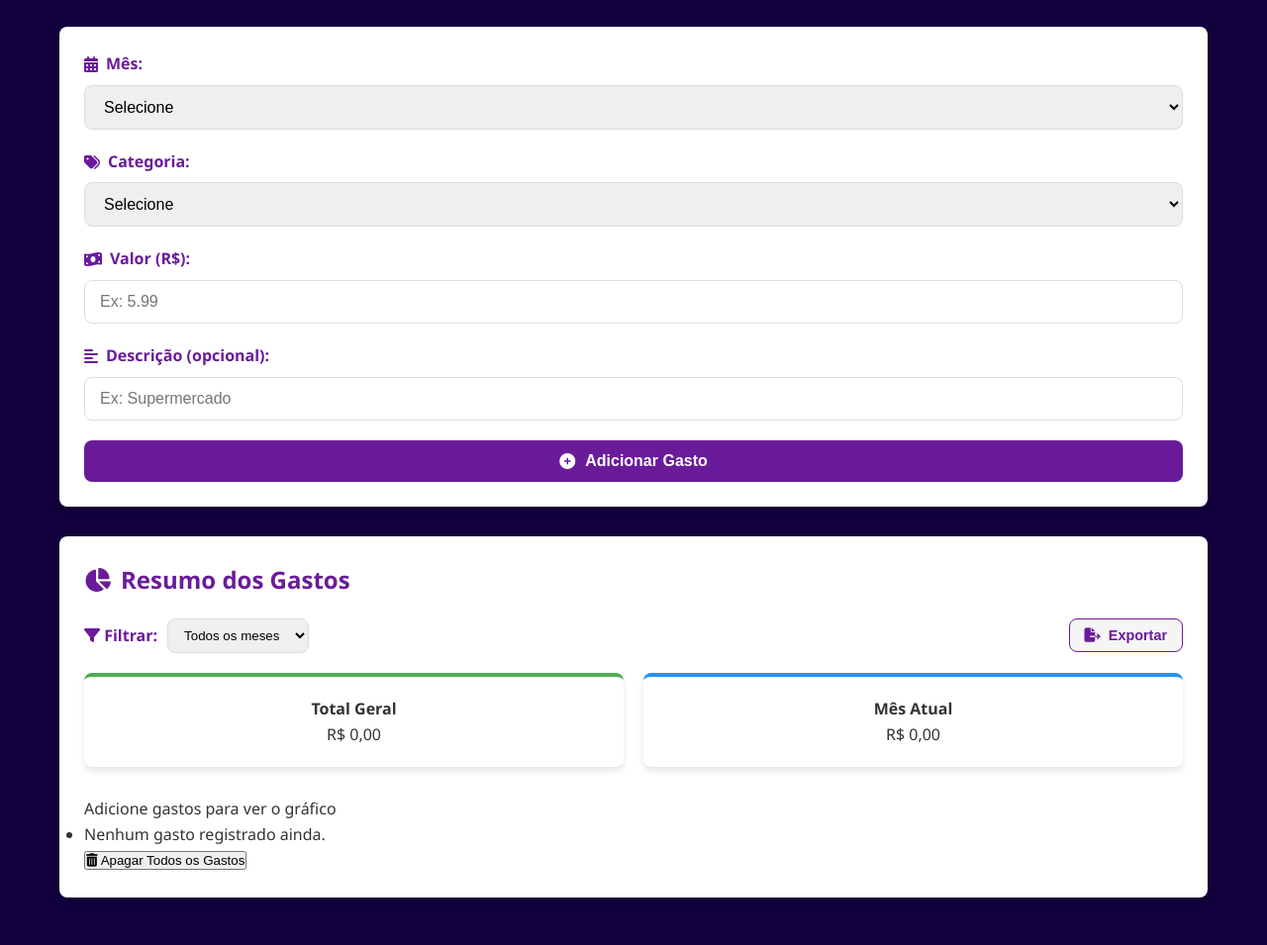
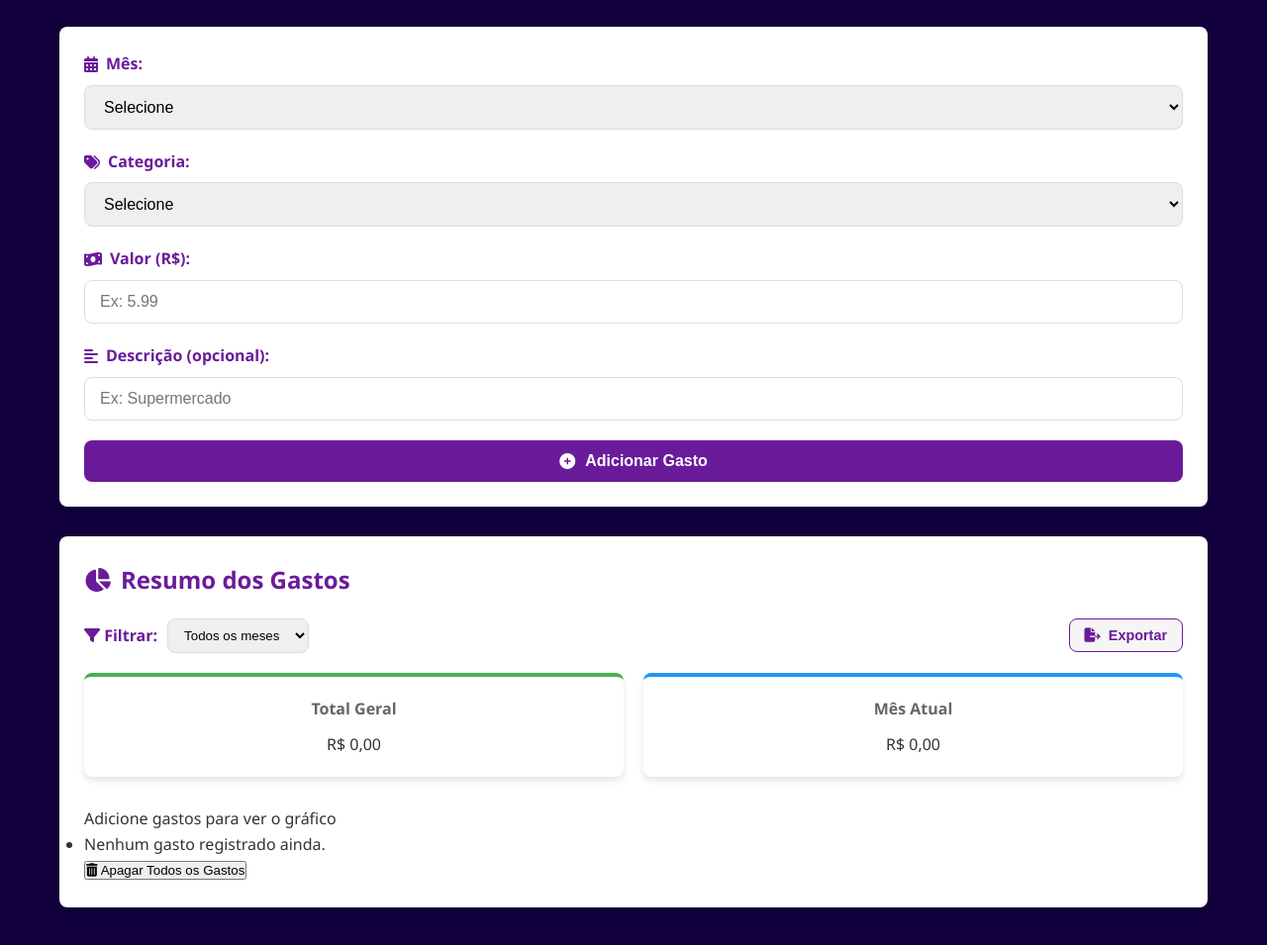
Before and after one commit to Stievehuihan/SpendLoom, a plain HTML site: page index.html in a window 1280 px wide. Shown: the part 125-1080 px from the top of the page at 99% size. Drawn offline with Linux system fonts and the light colour scheme.

Commit message:
ci(core): handle styles
Behaviour is unchanged; the intent is readable now.

Touches styles.css.

```diff
--- a/styles.css
+++ b/styles.css
@@ -203,3 +203,6 @@ header h1 i {
 
 .stat-card h3 {
   font-size: 1rem;
+  color: #666;
+  margin-bottom: 10px;
+}
```
